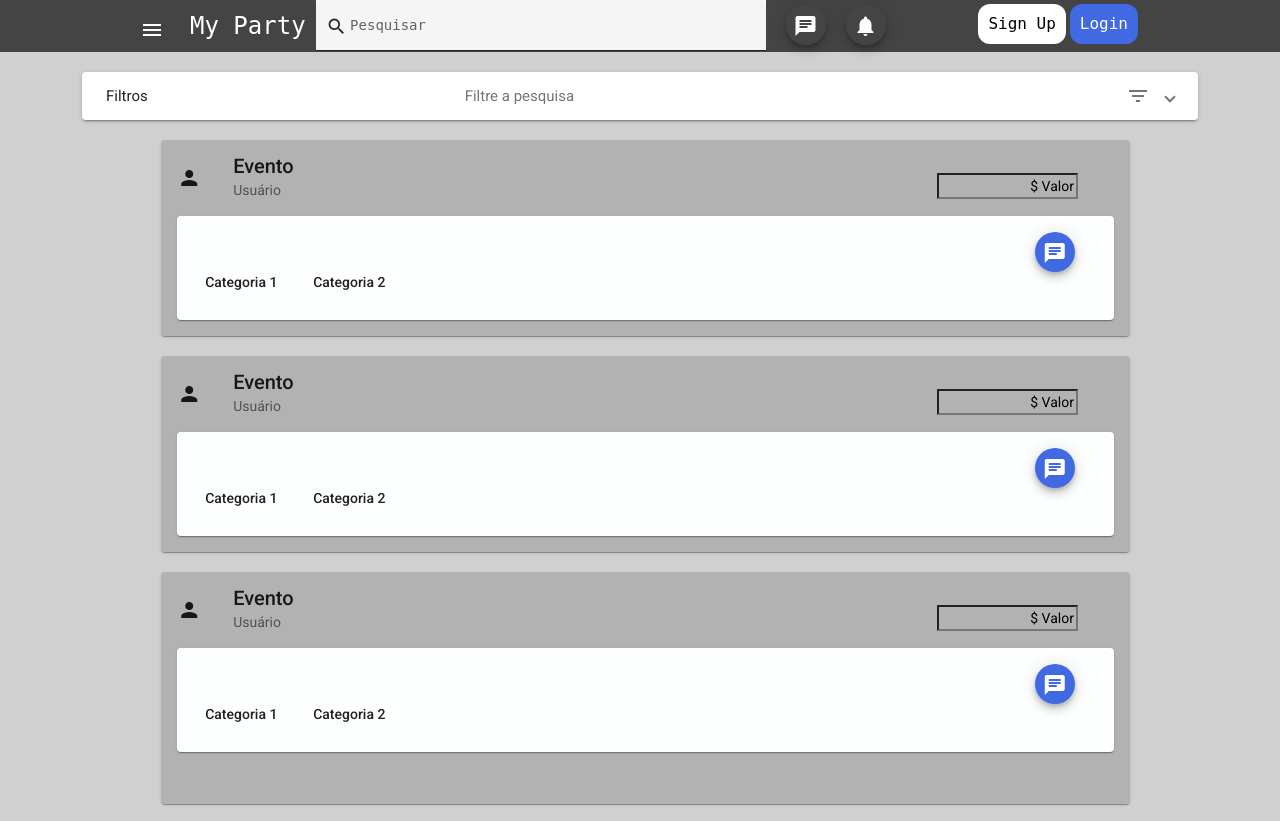
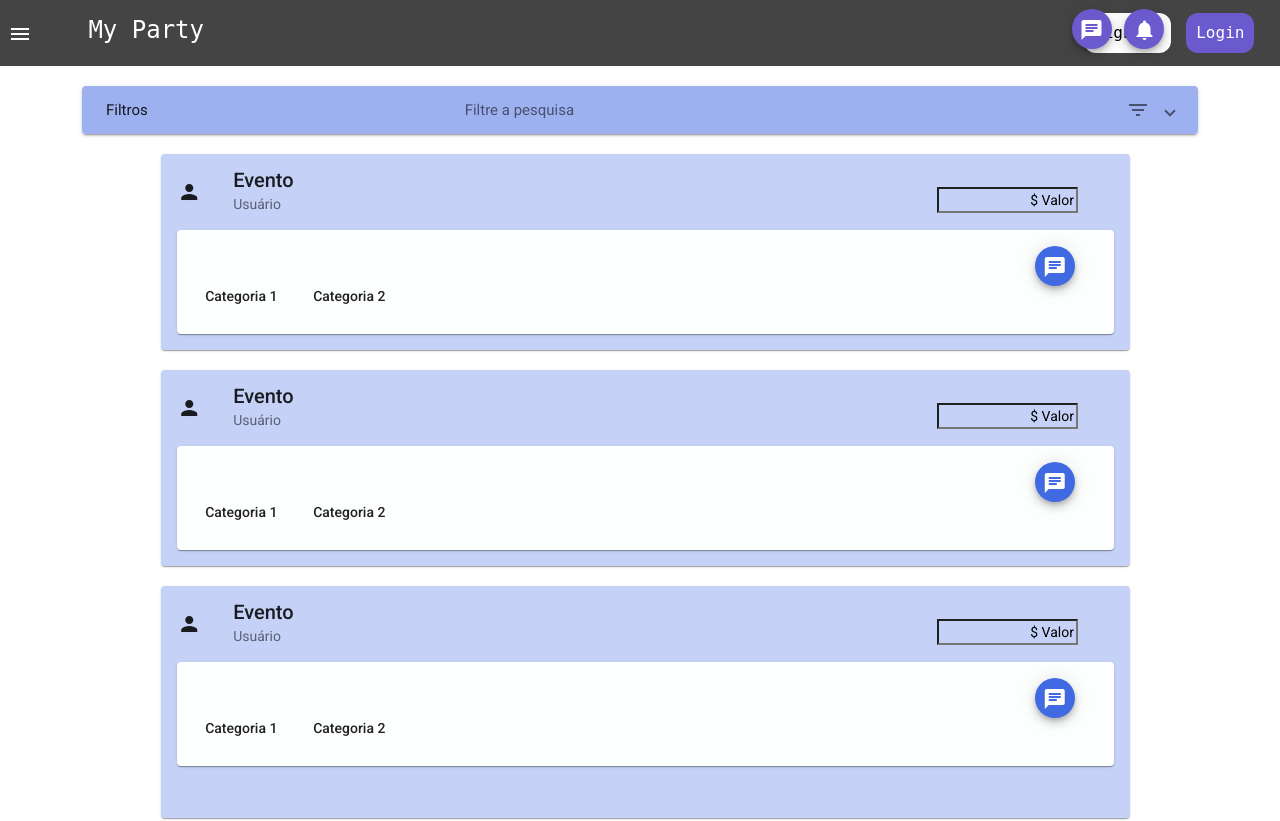
Before and after one commit to CesarKenzo/MyParty, an Angular app: page /marketplace in a window 1280 px wide. Shown: the top 821 px of the page. Built offline with nearby package versions, Linux system fonts and the light colour scheme.

Commit message:
Style Adjusts

```diff
--- a/src/app/components/event-list/event-list.component.css
+++ b/src/app/components/event-list/event-list.component.css
@@ -38,3 +38,13 @@
 .filter {
     margin-left: 2%;
 }
+
+.filter-button {
+    margin-left: 2%;
+    background-color: slateblue;
+    color: #FFF;
+}
+
+.filter-accordion {
+    background-color: #4169e14d;
+}
--- a/src/app/components/event-list/event-list.component.html
+++ b/src/app/components/event-list/event-list.component.html
@@ -1,9 +1,9 @@
-<section style="background-color: #D0D0D0;">
+<section style="background-color: #FFF;">
   <section class="container">
     <tr><br/></tr>
     <mat-accordion>
-      <mat-expansion-panel hideToggle>
-        <mat-expansion-panel-header>
+      <mat-expansion-panel hideToggle class="filter-accordion">
+        <mat-expansion-panel-header class="filter-accordion">
           <mat-panel-title>
             Filtros
           </mat-panel-title>
@@ -11,6 +11,7 @@
             Filtros para os eventos
           </mat-panel-description>
         </mat-expansion-panel-header>
+        <tr><br/></tr>
         <mat-form-field appearance="fill" class="filter">
           <mat-label>Categorias</mat-label>
           <mat-select matNativeControl [(ngModel)]="categorieFilter">
@@ -26,9 +27,9 @@
           </mat-select>
         </mat-form-field>
         <br/>
-        <button mat-button style="left: 2%;" (click)="applyFilterCategory()">Filtrar Por Categoria</button>
-        <button mat-button style="left: 2%;" (click)="applyFilterProduction()">Filtrar Por Produtor</button>
-        <button mat-button style="left: 2%;" (click)="listEvents()">Limpar Filtros</button>
+        <button mat-button class="filter-button" (click)="applyFilterCategory()">Filtrar Por Categoria</button>
+        <button mat-button class="filter-button" (click)="applyFilterProduction()">Filtrar Por Produtor</button>
+        <button mat-button class="filter-button" (click)="listEvents()">Limpar Filtros</button>
       </mat-expansion-panel>
     </mat-accordion>
 
@@ -37,7 +38,7 @@
       <div class="row">
         <mat-card class="example-card">
           <mat-card-title-group>
-            <img mat-card-xl-image src="{{event.image}}">
+            <img mat-card-lg-image src="{{event.image}}">
             <mat-card-title routerLink="/event/{{event.id}}">{{event.name}}</mat-card-title>
             <mat-card-subtitle>{{event.production}}</mat-card-subtitle>
           </mat-card-title-group>
@@ -53,5 +54,7 @@
       </div>
       <tr><br/></tr>
     </div>
+    <tr><br/></tr>
+    <tr><br/></tr>
   </section>
 </section>
--- a/src/app/components/event-page/event-page.component.html
+++ b/src/app/components/event-page/event-page.component.html
@@ -1,8 +1,8 @@
-<section style="background-color: #D0D0D0;">
+<section style="background-color: #FFF;">
     <section class="container">
         <br/><br/><br/>
     <div>
-        <mat-card style="background-color: #FFF; border-color: #4169e14d;">
+        <mat-card style="background-color: slateblue; color: #FFF;">
             <mat-card-title title="review">
                 <mat-icon>celebration</mat-icon>&nbsp;&nbsp;&nbsp;&nbsp;&nbsp;{{event.name}}
                 <ngb-rating [max]="5" [(rate)]="event.rating" [readonly]="true" style="float: right"></ngb-rating>
--- a/src/app/components/header/header.component.css
+++ b/src/app/components/header/header.component.css
@@ -17,10 +17,11 @@
 
 #menu-h{
     background-color: #444444;
+    align-items: center;
 }
 
 #menu-h ul {
-    max-width: 1000px;
+    max-width: 100%;
     list-style: none;
     padding: 0;
 }
@@ -74,7 +75,7 @@
 .material-icons.md-light.md-inactive { color: rgba(255, 255, 255, 0.3); }
 
 .button_login {
-    background-color: #4169E1;
+    background-color: slateblue;
     border: none;
     color: white;
     padding: 10px;
@@ -102,11 +103,3 @@
     border-radius: 12px;
     float: right;
 }
-
-.search_field {
-    width: 450px;
-    height: 50px;
-    position: absolute;
-    align-items: center;
-    background-color: #FFF;
-}
--- a/src/app/components/header/header.component.html
+++ b/src/app/components/header/header.component.html
@@ -4,7 +4,7 @@
       rel="stylesheet">
     <nav id="menu-h">
         <ul>
-            <button style="background-color: #444444; border: #444444; text-align: left;" mat-icon-button [matMenuTriggerFor]="menu" aria-label="Example icon-button with a menu">
+            <button style="background-color: #444444; border: #444444; margin-bottom: 1%; margin-top: 1%; align-self: center;" mat-icon-button [matMenuTriggerFor]="menu" aria-label="Example icon-button with a menu">
                 <mat-icon class="material-icons md-light">menu</mat-icon>
             </button>
             <mat-menu #menu="matMenu">
@@ -31,28 +31,21 @@
             </mat-menu>
 
             <li>
-                <a href="index.html">
+                <a href="index.html" style="align-content: center; margin-left: 3%;">
                     <h1 class="logo_title">My Party</h1>
                 </a>
             </li>
             <li> </li><li> </li>
             <li>
-                <mat-form-field class="search_field" appearance="fill">
-                    <mat-label>Pesquisar</mat-label>
-                    <mat-icon matPrefix>search</mat-icon>
-                    <input matInput type="text">
-                </mat-form-field>
-            </li>
-            <li>
-                <button mat-mini-fab style="left: 470px; bottom: 4px; background-color: transparent">
+                <button mat-mini-fab style="left: 67%; bottom: 4px; background-color: slateblue">
                     <mat-icon>chat</mat-icon>
                 </button>
-                <button mat-mini-fab style="left: 490px; bottom: 4px; background-color: transparent">
+                <button mat-mini-fab style="left: 68%; bottom: 4px; background-color: slateblue">
                     <mat-icon>notifications</mat-icon>
                 </button>
             </li>
-            <button class="button_login">Login</button>
-            <button class="button_signUp">Sign Up</button>
+            <button class="button_login" style="margin-bottom: 1%; margin-top: 1%; margin-left: 1%; margin-right: 2%;">Login</button>
+            <button class="button_signUp" style="margin-bottom: 1%; margin-top: 1%; margin-left: 2%;">Sign Up</button>
         </ul>
     </nav>
 </header>
--- a/src/app/components/marketplace/marketplace.component.css
+++ b/src/app/components/marketplace/marketplace.component.css
@@ -17,7 +17,7 @@
 
 .example-card {
     width: 85%;
-    background-color: #99999986;
+    background-color: #4169e14d;
     left: 8%;
 }
 
@@ -79,3 +79,13 @@
     background-color: #4169E1;
     margin-left: 93%;
 }
+
+.filter-button {
+    margin-left: 2%;
+    background-color: slateblue;
+    color: #FFF;
+}
+
+.filter-accordion {
+    background-color: #4169e14d;
+}
--- a/src/app/components/marketplace/marketplace.component.html
+++ b/src/app/components/marketplace/marketplace.component.html
@@ -1,9 +1,9 @@
-<section style="background-color: #D0D0D0;">
+<section style="background-color: #FFF;">
     <section class="container">
         <tr><br/></tr>
         <mat-accordion class="tab-filtro" multi>
-            <mat-expansion-panel>
-            <mat-expansion-panel-header>
+            <mat-expansion-panel class="filter-accordion">
+            <mat-expansion-panel-header class="filter-accordion">
                 <mat-panel-title>
                 Filtros
                 </mat-panel-title>
@@ -12,6 +12,7 @@
                 <mat-icon>filter_list</mat-icon>
                 </mat-panel-description>
             </mat-expansion-panel-header>
+            <tr><br/></tr>
             <mat-form-field appearance="fill">
                 <mat-label>Nome do Evento</mat-label>
                 <input matInput>
@@ -161,5 +162,9 @@
             </mat-card>
         </div>
         <tr><br/></tr>
+        <mat-paginator [length]="100"
+              [pageSize]="10"
+              [pageSizeOptions]="[5, 10, 25, 100]">
+        </mat-paginator>
     </section>
 </section>
--- a/src/app/components/marketplace/marketplace.component.ts
+++ b/src/app/components/marketplace/marketplace.component.ts
@@ -7,6 +7,8 @@ import { Component, OnInit } from '@angular/core';
 })
 export class MarketplaceComponent implements OnInit {
 
+  pageSize = 10;
+
   constructor() { }
 
   ngOnInit(): void {
```
